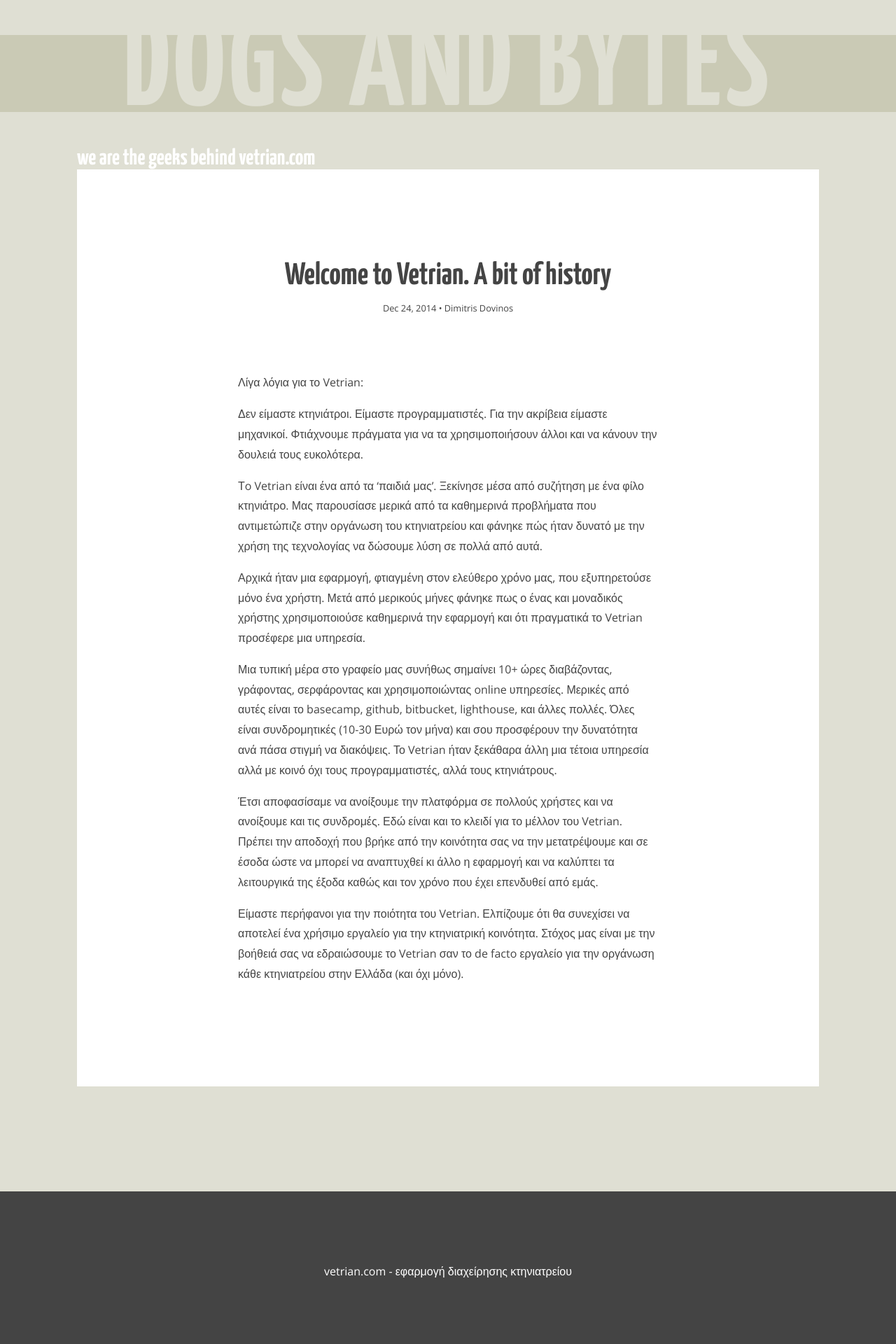
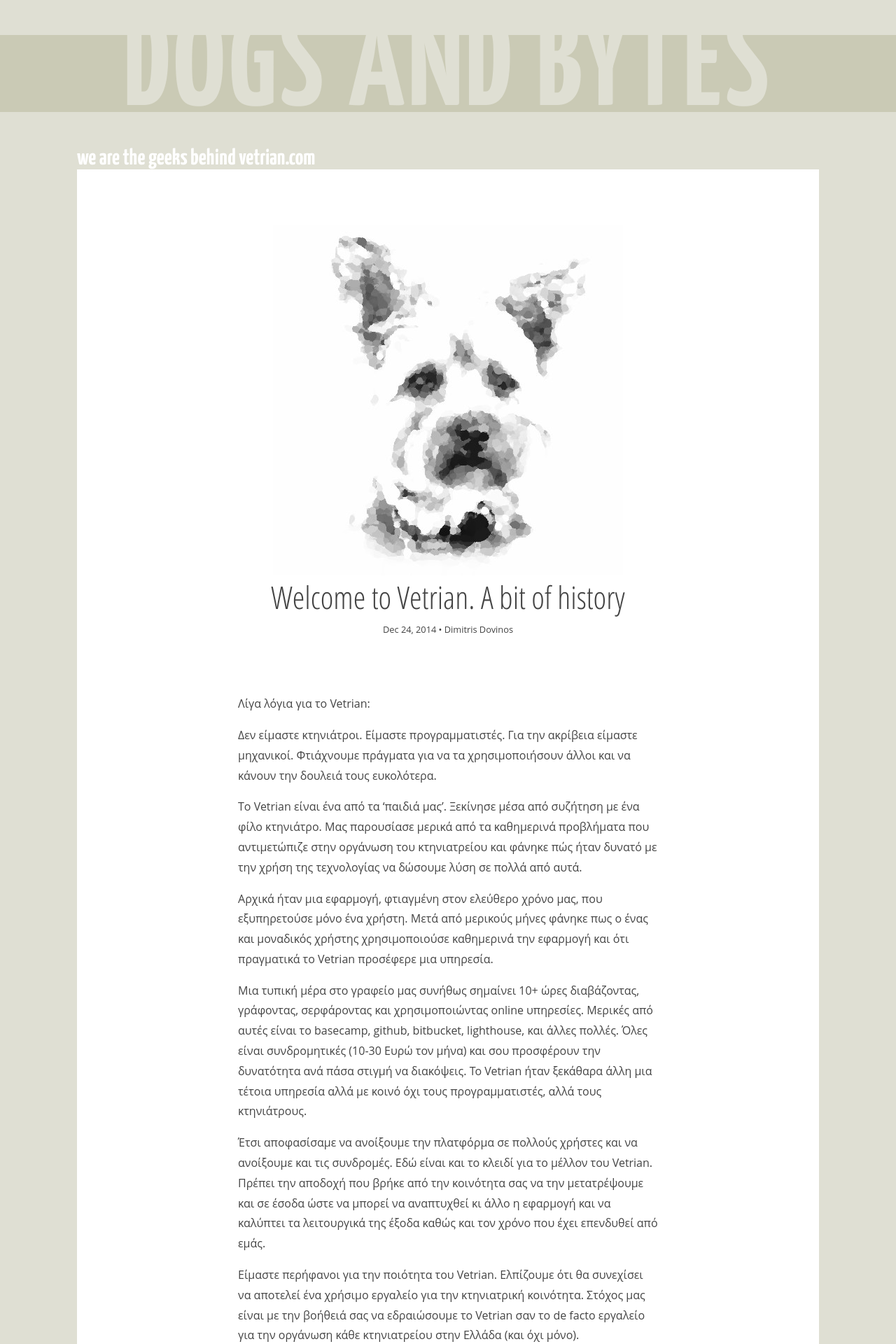
Before and after one commit to vassilis/vetrian-blog, a Jekyll site: the page built from _posts/2014-12-24-welcome-to-vertrian.markdown, in a window 1280 px wide. Shown: the top 1920 px of the page at 70% size. Built offline with Jekyll 4.4.1, drawn with Linux system fonts in a browser that asks for light colours; comment, search, counter and statistics services are not loaded.

Commit message:
theme updated

```diff
--- /dev/null
+++ b/_includes/disqus.html
@@ -0,0 +1,15 @@
+
+
+<div id="disqus_thread"></div>
+<script type="text/javascript">
+  /* * * CONFIGURATION VARIABLES: EDIT BEFORE PASTING INTO YOUR WEBPAGE * * */
+  var disqus_shortname = 'dogsandbytes'; // required: replace example with your forum shortname
+
+  /* * * DON'T EDIT BELOW THIS LINE * * */
+  (function() {
+    var dsq = document.createElement('script'); dsq.type = 'text/javascript'; dsq.async = true;
+    dsq.src = '//' + disqus_shortname + '.disqus.com/embed.js';
+    (document.getElementsByTagName('head')[0] || document.getElementsByTagName('body')[0]).appendChild(dsq);
+  })();
+</script>
+<noscript></noscript>
--- a/_layouts/post.html
+++ b/_layouts/post.html
@@ -1,15 +1,20 @@
 ---
 layout: default
 ---
+
 <div class="post">
-
   <header class="post-header">
+    {% if page.image != null %}
+      <img class="post-image" src="/img/{{ page.image }}" alt="artistic dog image">
+    {% endif %}
     <h1 class="post-title">{{ page.title }}</h1>
     <p class="post-meta">{{ page.date | date: "%b %-d, %Y" }}{% if page.author %} • {{ page.author }}{% endif %}{% if page.meta %} • {{ page.meta }}{% endif %}</p>
   </header>
-
   <article class="post-content">
     {{ content }}
   </article>
+</div>
 
+<div class="post">
+  {% include disqus.html %}
 </div>
--- a/_posts/2014-12-24-welcome-to-vertrian.markdown
+++ b/_posts/2014-12-24-welcome-to-vertrian.markdown
@@ -4,6 +4,7 @@
 title: "Welcome to Vetrian. A bit of history"
 date: 2014-12-24 19:27
 comments: true
+image: "1.jpg"
 ---
 
 Λίγα λόγια για το Vetrian:
--- a/_posts/2014-12-30-software-as-a-service.markdown
+++ b/_posts/2014-12-30-software-as-a-service.markdown
@@ -4,6 +4,7 @@
 title: "Γιατί επιλέξαμε το συνδρομητικό μοντέλο"
 date: 2014-12-30 19:27
 comments: true
+image: "2.jpg"
 ---
 
 Το κλασσικό μοντέλο πώλησης λογισμικού στην Ελλάδα (και όχι μονο) ήταν αυτό που λέμε [shrinkwrapped](http://en.wikipedia.org/wiki/Shrink_wrap_contract) δηλαδή ‘μέσα στη ζελατίνα’. Στην περίπτωση της ‘ζελατίνας’ ο πελάτης αγόραζε μία άδεια χρήσης του λογισμικού και έπαιρνε και ένα cd. Μετά το εγκαθιστουσε στο μηχάνημά του και το χρησιμοποιούσε μόνο σε αυτό. Ο λόγος πού η πώληση γινόταν με αυτό τον τρόπο ήταν καθαρά τεχνικός και είχε πολλά μειονεκτήματα.
--- a/_sass/_base.scss
+++ b/_sass/_base.scss
@@ -1,12 +1,14 @@
 
 
-@import url("http://fonts.googleapis.com/css?family=Open+Sans:700,300&subset=latin,greek");
+// @import url("http://fonts.googleapis.com/css?family=Open+Sans:700,300,400&subset=latin,greek");
+@import url("http://fonts.googleapis.com/css?family=Open+Sans+Condensed:300&subset=latin,greek");
 @import url("http://fonts.googleapis.com/css?family=Yanone+Kaffeesatz:700");
 
 
 body {
+  font-size: 100%;
   font-family: 'Open Sans', sans-serif;
-  font-weight: 300;
+  // font-weight: 400;
   line-height: 1.8;
   margin: 0;
   background: #DFDFD3;
@@ -74,7 +76,7 @@
     border-bottom: 1px #DFDFD3 solid;
   }
   h2 {
-    font: 400 1.5em/1 'Yanone Kaffeesatz', sans-serif;
+    font: 300 1.5em/1 'Open Sans Condensed', sans-serif;
     margin: 0;
   }
   a {
@@ -98,6 +100,9 @@
   .post-meta {
     font-size: .8em;
   }
+  img {
+    max-width: 100%;
+  }
 }
 
 .post-header {
@@ -105,9 +110,13 @@
   margin-bottom: 80px;
 }
 
+.post-image {
+  margin-top: -50px;
+}
+
 .post-title {
   margin: 0;
-  font: 400 2.8em/1 'Yanone Kaffeesatz', sans-serif;
+  font: 300 2.8em/1 'Open Sans Condensed', sans-serif;
 }
 
 .site-footer {
```
Also changed, not shown: img/1.jpg (added), img/2.jpg (added), img/3.jpg (added), img/4.jpg (added), img/5.jpg (added), img/6.jpg (added).
